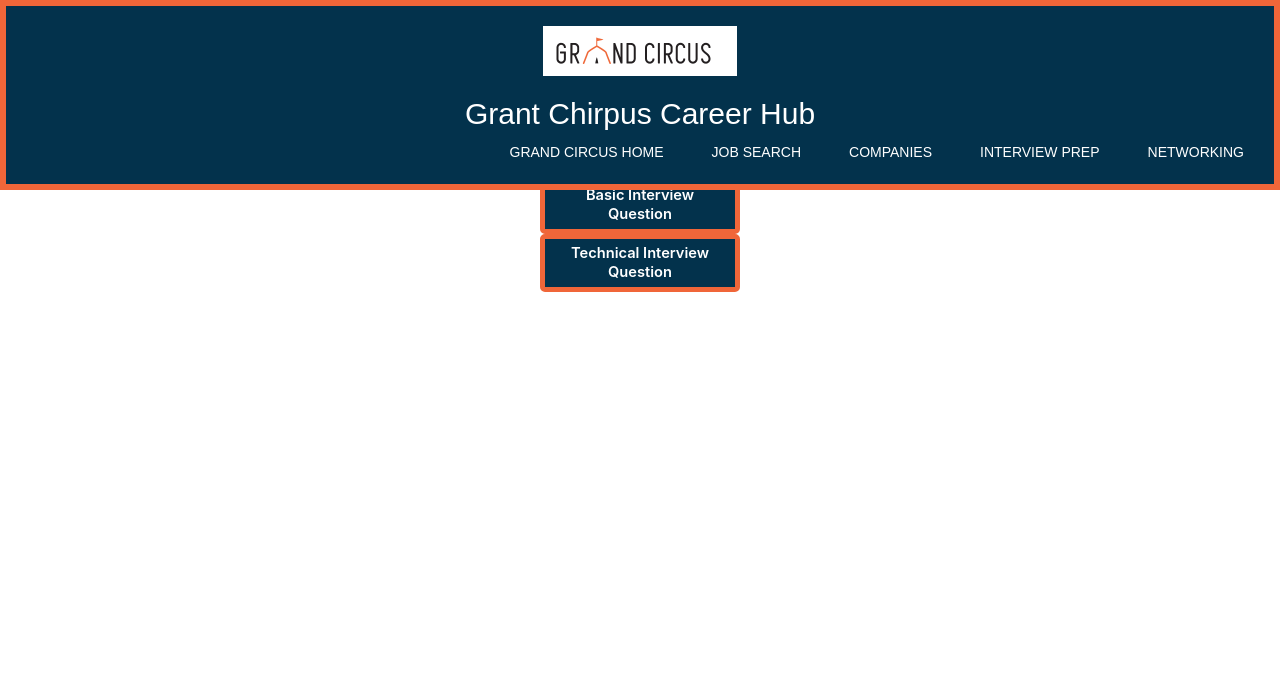
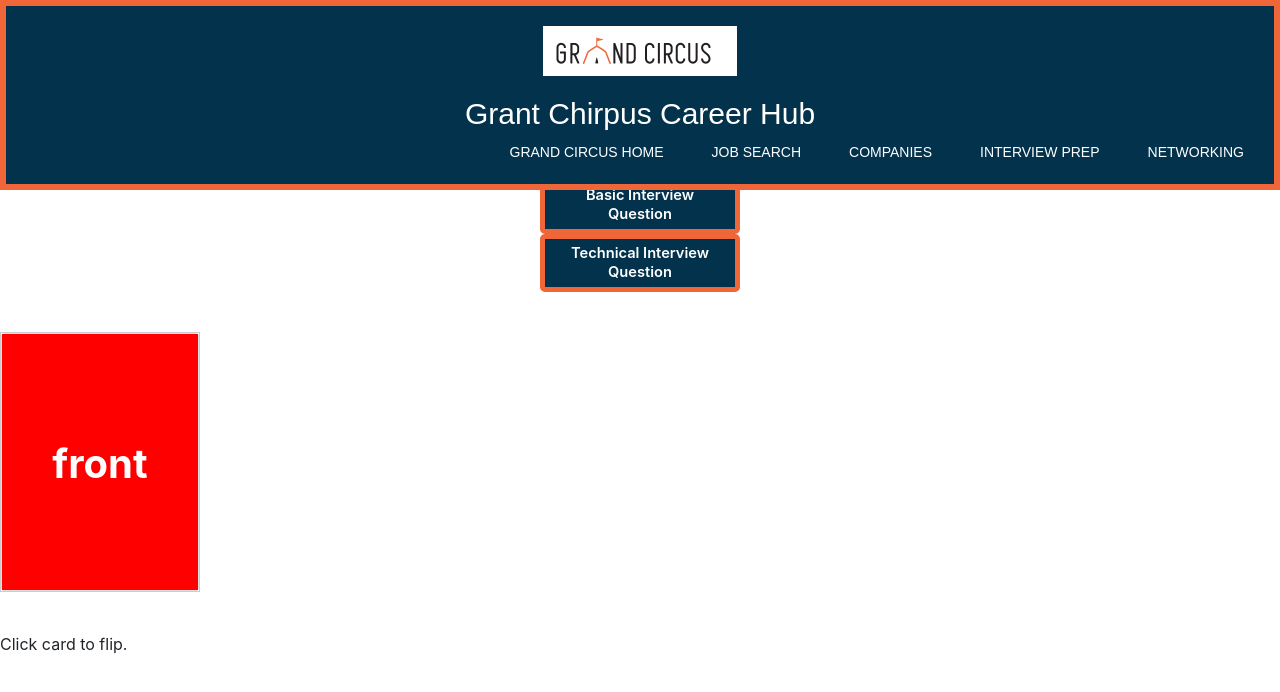
Before and after one commit to awatts-tech/GrandChirpusHub, an Angular app in the folder grandchirpus/: page /interview-prep in a window 1280 px wide. Shown: the top 692 px of the page. Built offline with nearby package versions, Linux system fonts and the light colour scheme.

Commit message:
added flip card

```diff
--- a/grandchirpus/src/app/interview-prep/interview-prep.component.css
+++ b/grandchirpus/src/app/interview-prep/interview-prep.component.css
@@ -29,3 +29,48 @@
     cursor: pointer;
     display: flex
     }
+
+    body { font-family: sans-serif; }
+
+.scene {
+  width: 200px;
+  height: 260px;
+  border: 1px solid #CCC;
+  margin: 40px 0;
+  perspective: 600px;
+}
+
+.card {
+  width: 100%;
+  height: 100%;
+  transition: transform 1s;
+  transform-style: preserve-3d;
+  cursor: pointer;
+  position: relative;
+}
+
+.card.is-flipped {
+  transform: rotateY(180deg);
+}
+
+.card__face {
+  position: absolute;
+  width: 100%;
+  height: 100%;
+  line-height: 260px;
+  color: white;
+  text-align: center;
+  font-weight: bold;
+  font-size: 40px;
+  -webkit-backface-visibility: hidden;
+  backface-visibility: hidden;
+}
+
+.card__face--front {
+  background: red;
+}
+
+.card__face--back {
+  background: blue;
+  transform: rotateY(180deg);
+}
--- a/grandchirpus/src/app/interview-prep/interview-prep.component.html
+++ b/grandchirpus/src/app/interview-prep/interview-prep.component.html
@@ -10,3 +10,13 @@
  <div id = 'displayTechQuestions'>
 </div>
     <button class= "technicalRandom"(click)="technicalRandom()">Technical Interview Question</button>
+
+
+
+<div class="scene scene--card">
+  <div class="card" (click)="flip()">
+    <div class="card__face card__face--front">front</div>
+    <div class="card__face card__face--back">back</div>
+  </div>
+</div>
+<p>Click card to flip.</p>
--- a/grandchirpus/src/app/interview-prep/interview-prep.component.ts
+++ b/grandchirpus/src/app/interview-prep/interview-prep.component.ts
@@ -44,4 +44,9 @@
        }
 
 
-  }
+
+flip() {
+  const card = document.querySelector('.card');
+  card.classList.toggle('is-flipped');
+}
+}
```
